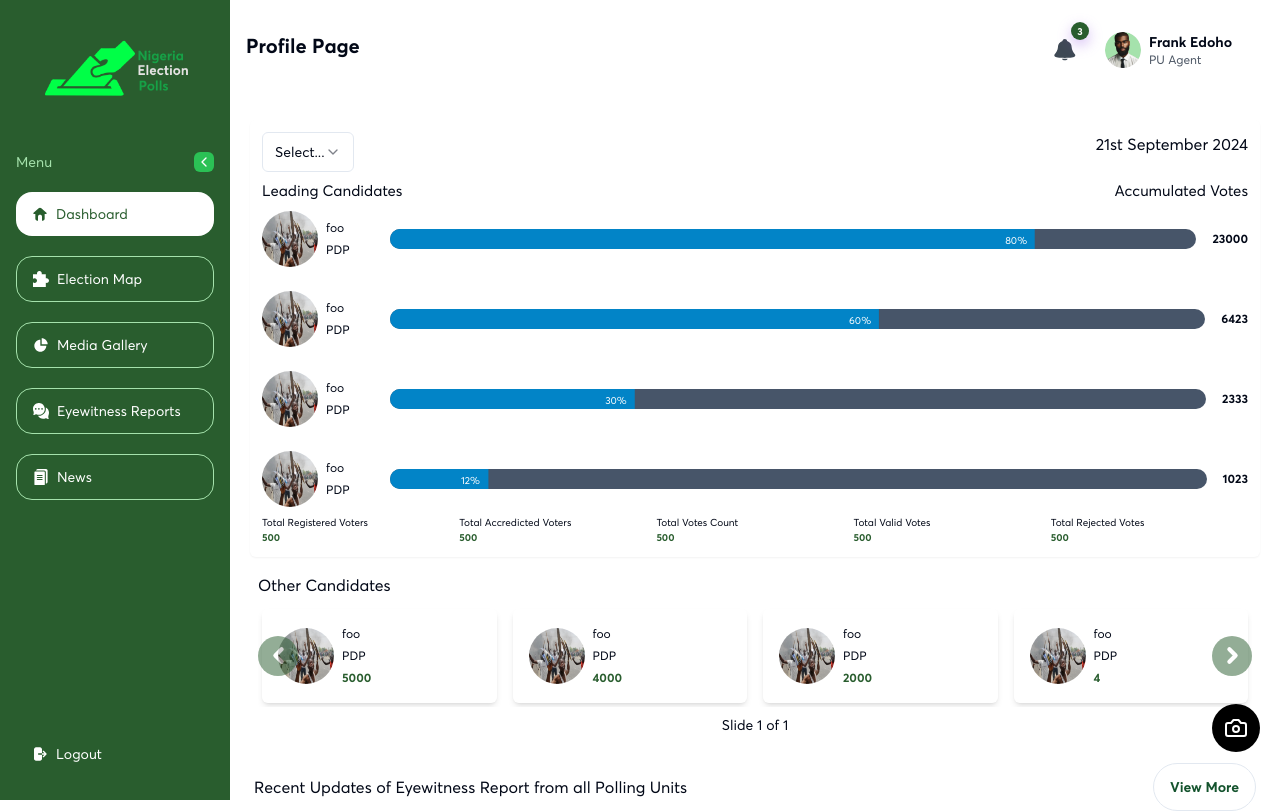
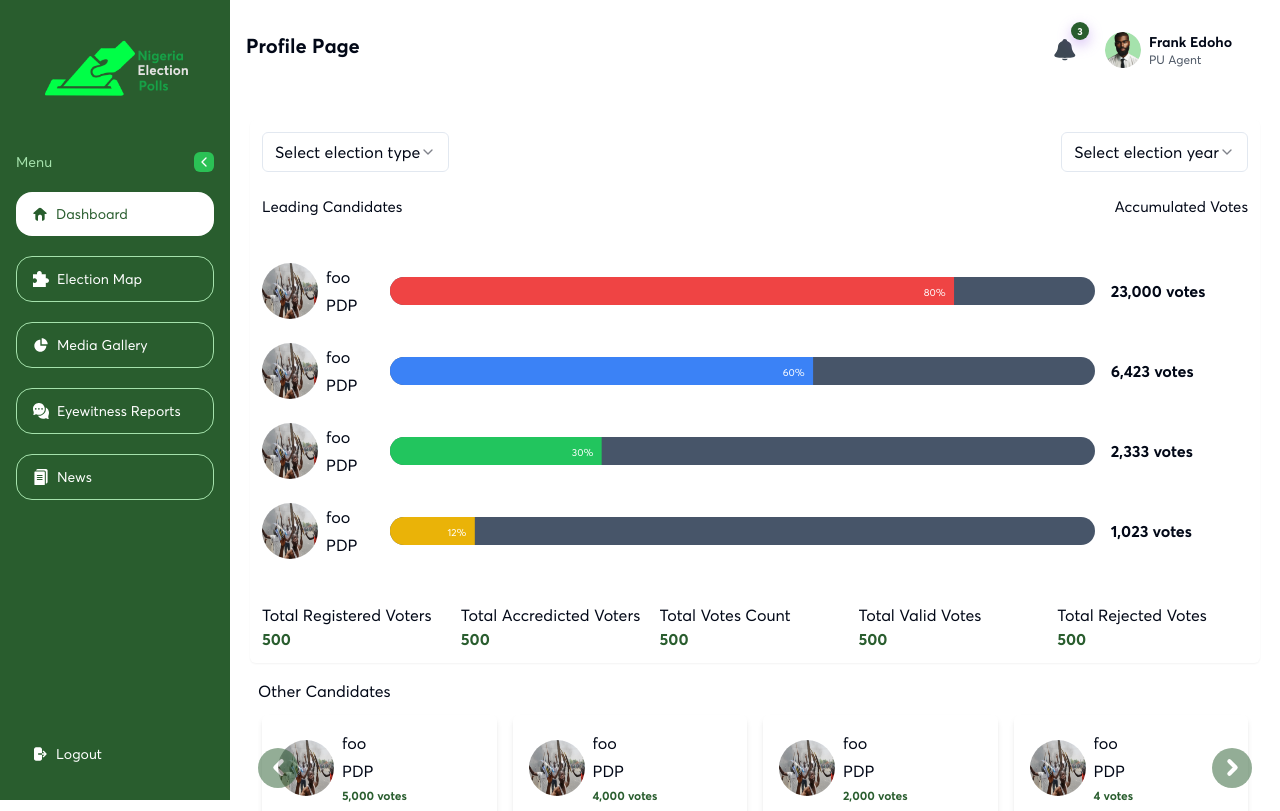
Before and after one commit to Ngelectionpolls-ng/ng-election-fe, a Next.js app: page /dashboard in a window 1280 px wide. Shown: the top 811 px of the page. Built offline with nearby package versions, Linux system fonts and the light colour scheme.

Commit message:
feat: Add formatWithCommas function

```diff
--- a/app/(dashboard)/dashboard/_component/CandidateInfo.tsx
+++ b/app/(dashboard)/dashboard/_component/CandidateInfo.tsx
@@ -1,6 +1,7 @@
 'use client';
 
 import ProgressDemo from '@/components/ui/Progress';
+import { formatWithCommas } from '@/utils/functions/FunctionUtils';
 import Image, { StaticImageData } from 'next/image';
 import React, { useEffect, useState } from 'react';
 
@@ -16,7 +17,7 @@ export type ElectionProps = {
   };
 };
 
-export const CandidateInfo = ({ props, className }: { props: ElectionProps, className?: string }) => {
+export const CandidateInfo = ({ props, className, classStyle }: { props: ElectionProps, className?: string, classStyle?: string }) => {
   const [mediaQuery, setMediaQuery] = useState<boolean>(false);
 
   useEffect(() => {
@@ -38,13 +39,11 @@ export const CandidateInfo = ({ props, className }: { props: ElectionProps, clas
       ${!props.progress ? 'p-4 rounded-md' : ''}
         ${props.progress && mediaQuery ? 'h-20 justify-between' : ''}
         ${className}
-
     `}
     >
-      <div className="flex gap-2 items-center">
+      <div className="flex gap-2  items-center">
         <div
           className={`rounded-full relative overflow-hidden w-14 h-14
-
         `}
         >
           <Image
@@ -55,23 +54,24 @@ export const CandidateInfo = ({ props, className }: { props: ElectionProps, clas
             className="absolute left-0 top-0 h-full w-full"
           />
         </div>
-        <div className="flex flex-col text-[12px] min-w-[3rem] gap-1">
+        <div className="flex flex-col min-w-[3rem] gap-1">
           <span>{props.contestantName}</span>
           <span>{props.party}</span>
           {!props.progress && (
-            <span className="font-bold text-primary text-[12px]">{props.votesNo}</span>
+            <span className="font-bold text-primary text-[12px]">{formatWithCommas(props.votesNo)} votes</span>
           )}
         </div>
       </div>
       {props.progress && (
-        <div className={`w-full ${mediaQuery ? 'absolute bottom-[-1rem]' : ''}`}>
+        <div className={`w-full ${mediaQuery ? 'absolute bottom-[-1.4rem]' : ''}`}>
           <ProgressDemo
-          props={props.progress}
-        />
+            className={classStyle}
+            props={props.progress}
+          />
         </div>
       )}
       {props.progress && (
-        <span className="font-bold text-[12px]">{props.votesNo}</span>
+        <span className={`font-bold ${mediaQuery ? '' : 'w-[12rem]'}`}>{formatWithCommas(props.votesNo)} votes</span>
       )}
     </div>
   );
--- a/app/(dashboard)/dashboard/_component/ElectionInfo.tsx
+++ b/app/(dashboard)/dashboard/_component/ElectionInfo.tsx
@@ -1,4 +1,5 @@
 "use client";
+import { formatWithCommas } from "@/utils/functions/FunctionUtils";
 
 export interface ElectionInfoProps {
   totalAccredictedVoters: number;
@@ -10,26 +11,26 @@ export interface ElectionInfoProps {
 
 export default function ElectionInfo({props}: {props: ElectionInfoProps}) {
   return (
-    <div className="grid grid-cols-2 md:grid-cols-5 w-full">
-      <div className="flex flex-col text-[10px]">
+    <div className="grid gap-2 grid-cols-2 lg:grid-cols-5 w-full">
+      <div className="flex flex-col">
         <span>Total Registered Voters</span>
-        <span className="text-primary font-black">{props.totalRegisteredVoters}</span>
+        <span className="text-primary font-black">{formatWithCommas(props.totalRegisteredVoters)}</span>
       </div>
-      <div className="flex flex-col text-[10px]">
+      <div className="flex flex-col">
         <span>Total Accredicted Voters</span>
-        <span className="text-primary font-black">{props.totalAccredictedVoters}</span>
+        <span className="text-primary font-black">{formatWithCommas(props.totalAccredictedVoters)}</span>
       </div>
-      <div className="flex flex-col text-[10px]">
+      <div className="flex flex-col">
         <span>Total Votes Count</span>
-        <span className="text-primary font-black">{props.totalVotesCount}</span>
+        <span className="text-primary font-black">{formatWithCommas(props.totalVotesCount)}</span>
       </div>
-      <div className="flex flex-col text-[10px]">
+      <div className="flex flex-col">
         <span>Total Valid Votes</span>
-        <span className="text-primary font-black">{props.totalValidVotes}</span>
+        <span className="text-primary font-black">{formatWithCommas(props.totalValidVotes)}</span>
       </div>
-      <div className="flex flex-col text-[10px]">
+      <div className="flex flex-col">
         <span>Total Rejected Votes</span>
-        <span className="text-primary font-black">{props.totalRejectedVotes}</span>
+        <span className="text-primary font-black">{formatWithCommas(props.totalRejectedVotes)}</span>
       </div>
     </div>
   );
--- a/app/(dashboard)/dashboard/_component/LgaResults.tsx
+++ b/app/(dashboard)/dashboard/_component/LgaResults.tsx
@@ -20,12 +20,12 @@ type LgaResultProps = {
 
 export default function LgaResults({ arr, issues, link, className, ...props }: LgaResultProps) {
   return (
-    <Link {...props} className={`p-4 flex flex-col bg-white shadow-md rounded-md gap-3 border
+    <Link {...props} className={`p-4 flex flex-col bg-white shadow-md rounded-md gap-10 border
       ${className}
       `}
       href={link || '.'}
     >
-      {!issues && (
+
         <div className="flex justify-between">
           <h2 className="font-bold">LGA</h2>
           <div className="flex gap-1 flex-col sm:gap-10 sm:flex-row">
@@ -33,17 +33,17 @@ export default function LgaResults({ arr, issues, link, className, ...props }: L
             <Status stat={false} text={'election status'} />
           </div>
         </div>
-      )}
-      <ElectionInfo props={pullingUnitData[0].electionInfo} />
+
       <div className="grid gap-4 sm:grid-cols-3">
         {arr?.map((item, id) => (
           <CandidateInfo
             key={id}
             className="border border-green-200"
             props={item}
-          />
-        ))}
+            />
+          ))}
       </div>
+      <ElectionInfo props={pullingUnitData[0].electionInfo} />
       {issues && (
         <div className='flex flex-col gap-4'>
           <h2 className="font-bold">Issues Reported in this polling unit</h2>
--- a/app/(dashboard)/dashboard/_component/TableComponent.tsx
+++ b/app/(dashboard)/dashboard/_component/TableComponent.tsx
@@ -9,6 +9,7 @@ import ElectionInfo, { ElectionInfoProps } from './ElectionInfo';
 import { CandidateInfo, ElectionProps } from './CandidateInfo';
 import { useRouter } from 'next/navigation';
 import LgaResults from './LgaResults';
+import { formatWithCommas } from '@/utils/functions/FunctionUtils';
 
 type TableComponentProps = {
   electionInfo?: ElectionInfoProps;
@@ -31,12 +32,18 @@ export default function TableComponent({
         accessorKey: 'wards',
       },
       {
-        header: 'Accumulated votes',
+        header: 'Registered Voters',
         accessorKey: 'votes',
+        cell: ({ getValue }: { getValue: () => string | number }) => (
+          <span>{formatWithCommas(getValue())}</span>
+        ),
       },
       {
-        header: 'Active voters',
+        header: 'Accredited Voters',
         accessorKey: 'counts',
+        cell: ({ getValue }: { getValue: () => string | number }) => (
+          <span>{formatWithCommas(getValue())}</span>
+        ),
       },
       {
         header: 'Status',
@@ -64,7 +71,7 @@ export default function TableComponent({
             }
           };
           return (
-            <div className="flex items-center justify-center">
+            <div className="flex items-center">
               <span
                 className={`w-3 h-3 rounded-full mr-2 ${getDotColor(
                   reportStatus,
@@ -85,7 +92,7 @@ export default function TableComponent({
       {
         wards: 'Idumota P / School (Umarha hr)',
         votes: '847 voters',
-        counts: '847 voters',
+        counts: '1847 voters',
         status: 'Completed',
         report: 'Issue',
       },
@@ -180,7 +187,7 @@ export default function TableComponent({
             {headerGroup.headers.map((header) => (
               <th
                 key={header.id}
-                className="p-3 text-center font-bold text-gray-700"
+                className="p-3 text-left font-bold text-gray-700"
               >
                 {flexRender(
                   header.column.columnDef.header,
@@ -201,7 +208,7 @@ export default function TableComponent({
                 getRowStyle(
                   row.original.report as 'Successful' | 'Issue' | 'Pending',
                 )
-              } text-center relative cursor-pointer`}
+              } relative cursor-pointer`}
               onMouseEnter={() => handleHover(id)}
               onMouseLeave={() => handleHover(id)}
               onClick={() => {
@@ -212,7 +219,7 @@ export default function TableComponent({
               {row.getVisibleCells().map((cell, id) => (
                 <td
                   key={cell.id}
-                  className={`p-3 text-center border-b border-slate-300
+                  className={`p-3 border-b border-slate-300
                     ${id === 0 ? 'rounded-l-md' : ''}
                     ${
                       id === row.getVisibleCells().length - 1
@@ -230,7 +237,7 @@ export default function TableComponent({
               onMouseEnter={() => handleHover(id)}
               onMouseLeave={() => handleHover(id)}
               issues={issues}
-              className={`absolute mx-10 w-[80%] transition-all duration-300
+              className={`absolute transition-all duration-300
                   ${
                     hover === id && electionInfo
                       ? 'max-h-max overflow-auto z-10 opacity-100'
--- a/app/(dashboard)/dashboard/election-results/[state-Id]/[ward-id]/page.tsx
+++ b/app/(dashboard)/dashboard/election-results/[state-Id]/[ward-id]/page.tsx
@@ -17,12 +17,18 @@ export default function WardId({}: Props) {
         <MoveLeft />
         Go Back
       </div>
-      <div className="flex flex-col mb-12">
+      <div className="flex ml-3 flex-col">
         <h1 className="text-lg font-bold">
           Wards under Orhinmwon Local government area
         </h1>
         <span>There are 12 wards in this LGA</span>
       </div>
+      <div className="flex justify-between px-3 flex-wrap mb-5">
+        <span>Election type</span>
+        <span className="text-green-600">
+          year
+        </span>
+      </div>
       <TableComponent onClick={() => router.push('uyo/pullingUnitID')} />
     </section>
   );
--- a/app/(dashboard)/dashboard/election-results/[state-Id]/page.tsx
+++ b/app/(dashboard)/dashboard/election-results/[state-Id]/page.tsx
@@ -2,6 +2,7 @@
 import React from 'react';
 import LgaResults from '../../_component/LgaResults';
 import { newsReportImg } from '@/public/assets/images/home';
+import FormControl from '@/components/common/FormControl';
 
 type Props = {};
 
@@ -9,6 +10,32 @@ export default function StateId({}: Props) {
   return (
     <section className="grid gap-4 p-4">
       <div className="flex justify-between flex-wrap">
+      <FormControl
+        as="select"
+        className='max-w-[200px]'
+        placeholder='Select election type'
+        options={[
+          { value: '1', label: 'presidential' },
+          { value: '2', label: 'Gubernatorial' },
+          { value: '3', label: 'Federal House of Assembly' },
+          { value: '4', label: 'State House of Assembly' },
+          { value: '5', label: 'Local government' },
+          { value: '6', label: 'Off-cycle elections' },
+
+        ]}
+        // label="Select State"
+      />
+      <FormControl
+        as="select"
+        className='max-w-[200px]'
+        placeholder='Select election year'
+        options={[
+          { value: '1', label: '2014' },
+        ]}
+        // label="Select State"
+      />
+      </div>
+      <div className="flex justify-between px-4 flex-wrap">
         <h2>LGA votes and top emerged candidates</h2>
         <span className="text-green-600">
           Total of 19 local government areas
--- a/app/(dashboard)/dashboard/layout.tsx
+++ b/app/(dashboard)/dashboard/layout.tsx
@@ -11,13 +11,14 @@ export default function RootLayout({
 }>) {
     const [isCollapsed, setIsCollapsed] = useState<boolean>(false);
     const [showSidebar, setShowSidebar] = useState<boolean>(false);
+    const [user, setUser] = useState<'subscriber' | 'pullingAgent' | 'eyewitness'>('pullingAgent')
     return (
         <main className="w-full transition-all duration-300">
             <DashboardNavBar isCollapsed={isCollapsed} setIsCollapsed={setIsCollapsed} setShowSidebar={setShowSidebar} />
             <section className={`${isCollapsed ? "md:pl-[80px]" : "md:pl-[230px]"} w-full pt-[100px] transition-all duration-300`}>
                 {children}
             </section>
-            <Capture />
+            {user !== 'subscriber' ? null : <Capture /> }
             <SideBar isCollapsed={isCollapsed} setIsCollapsed={setIsCollapsed} setShowSidebar={setShowSidebar} showSidebar={showSidebar} />
         </main>
     );
--- a/app/(dashboard)/dashboard/page.tsx
+++ b/app/(dashboard)/dashboard/page.tsx
@@ -68,6 +68,18 @@ export default function Page() {
   }, [eyewitnessApi]);
 
   const router = useRouter();
+  const tailwindColors = [
+    'bg-red-500',
+    'bg-blue-500',
+    'bg-green-500',
+    'bg-yellow-500',
+    'bg-purple-500',
+    'bg-pink-500',
+    'bg-teal-500',
+    'bg-indigo-500',
+    'bg-orange-500',
+    'bg-gray-500',
+  ];
 
   return (
     <section className="grid gap-10 p-4">
@@ -93,20 +105,36 @@ export default function Page() {
       {dashboard === 'subscriber' && (
         <div className="relative w-full overflow-hidden">
           <div className="grid gap-2 shadow-sm m-1 p-3 rounded-md">
-            <div className="flex justify-between">
+            <div className="flex mb-4 justify-between flex-wrap">
               <FormControl
                 as="select"
-                options={[{ value: 'eyewitness', label: 'Eyewitness' }]}
+                className="max-w-[200px] text-[12px] sm:text-base"
+                placeholder="Select election type"
+                options={[
+                  { value: '1', label: 'presidential' },
+                  { value: '2', label: 'Gubernatorial' },
+                  { value: '3', label: 'Federal House of Assembly' },
+                  { value: '4', label: 'State House of Assembly' },
+                  { value: '5', label: 'Local government' },
+                  { value: '6', label: 'Off-cycle elections' },
+                ]}
+                // label="Select State"
               />
-              <span>21st September 2024</span>
+              <FormControl
+                as="select"
+                className="max-w-[200px] text-[12px] sm:text-base"
+                placeholder="Select election year"
+                options={[{ value: '1', label: '2014' }]}
+                // label="Select State"
+              />
             </div>
-            <div className="flex justify-between text-[15px]">
+            <div className="flex justify-between mb-9 text-[15px]">
               <span>Leading Candidates</span>
               <span>Accumulated Votes</span>
             </div>
-            <div className="flex gap-6 flex-col">
+            <div className="flex gap-6 flex-col mb-9">
               {resultData2.map((res, id) => (
-                <CandidateInfo props={res} key={id} />
+                <CandidateInfo props={res} key={id} classStyle={tailwindColors[id % tailwindColors.length]} />
               ))}
             </div>
             <ElectionInfo props={electionProps} />
@@ -123,7 +151,7 @@ export default function Page() {
                       key={index}
                       className="sm:basis-1/2 md:basis-1/3 lg:basis-1/4"
                     >
-                      <CandidateInfo className='shadow-md' props={res} />
+                      <CandidateInfo className="shadow-md" props={res} />
                     </CarouselItem>
                   ))}
                 </CarouselContent>
@@ -142,7 +170,9 @@ export default function Page() {
               <span>
                 Recent Updates of Eyewitness Report from all Polling Units
               </span>
-              <Button variant={'outline'} className="max-w-max text-[10px] md:text-sm text-green-900"
+              <Button
+                variant={'outline'}
+                className="max-w-max text-[10px] md:text-sm text-green-900"
                 onClick={() => router.push('/dashboard/eyewitness-report')}
               >
                 View More
--- a/components/ui/Progress.tsx
+++ b/components/ui/Progress.tsx
@@ -23,14 +23,14 @@ const ProgressDemo = ({ props, className }: { props?: ProgressProps, className?:
 
   return (
     <Progress.Root
-      className={`bg-slate-600 relative overflow-hidden rounded-full w-full h-5 translate-z-[0] ${className}`}
+      className={`bg-slate-600 relative overflow-hidden rounded-full w-full h-7 translate-z-[0]`}
       value={percent}
     >
       <Progress.Indicator
-        className="bg-sky-600 w-full h-full transition-all relative"
+        className={`${className} w-full h-full transition-all relative`}
         style={{ transform: `translateX(-${100 - (percent ?? 0)}%)` }}
       >
-        <span className='absolute right-2 top-1 text-[10px] text-white'>{percent}%</span>
+        <span className='absolute right-2 top-2 text-[10px] text-white'>{percent}%</span>
       </Progress.Indicator>
     </Progress.Root>
   );
--- a/utils/functions/FunctionUtils.ts
+++ b/utils/functions/FunctionUtils.ts
@@ -26,3 +26,7 @@ export const dateHandler = (dateStr: string | undefined, pathname?: string | und
     return date.toLocaleDateString(undefined, options);
   }
 };
+
+export const formatWithCommas = (value: string | number) => {
+  return value.toString().replace(/\B(?=(\d{3})+(?!\d))/g, ',');
+};
```
Also changed, not shown: app/(dashboard)/dashboard/election-results/[state-Id]/[ward-id]/[pollingUnit-id]/page.jsx (+24 -15 lines).
